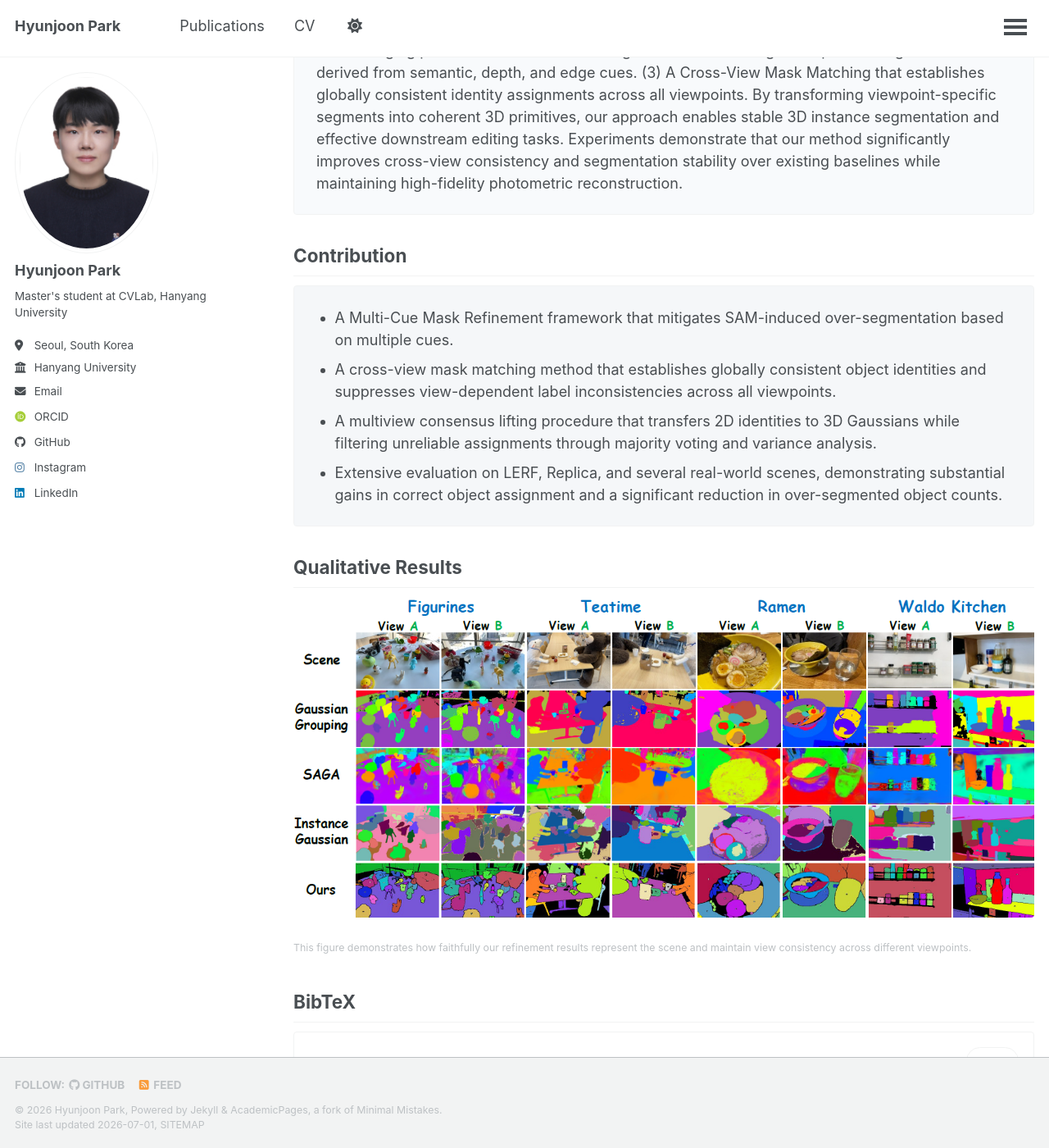
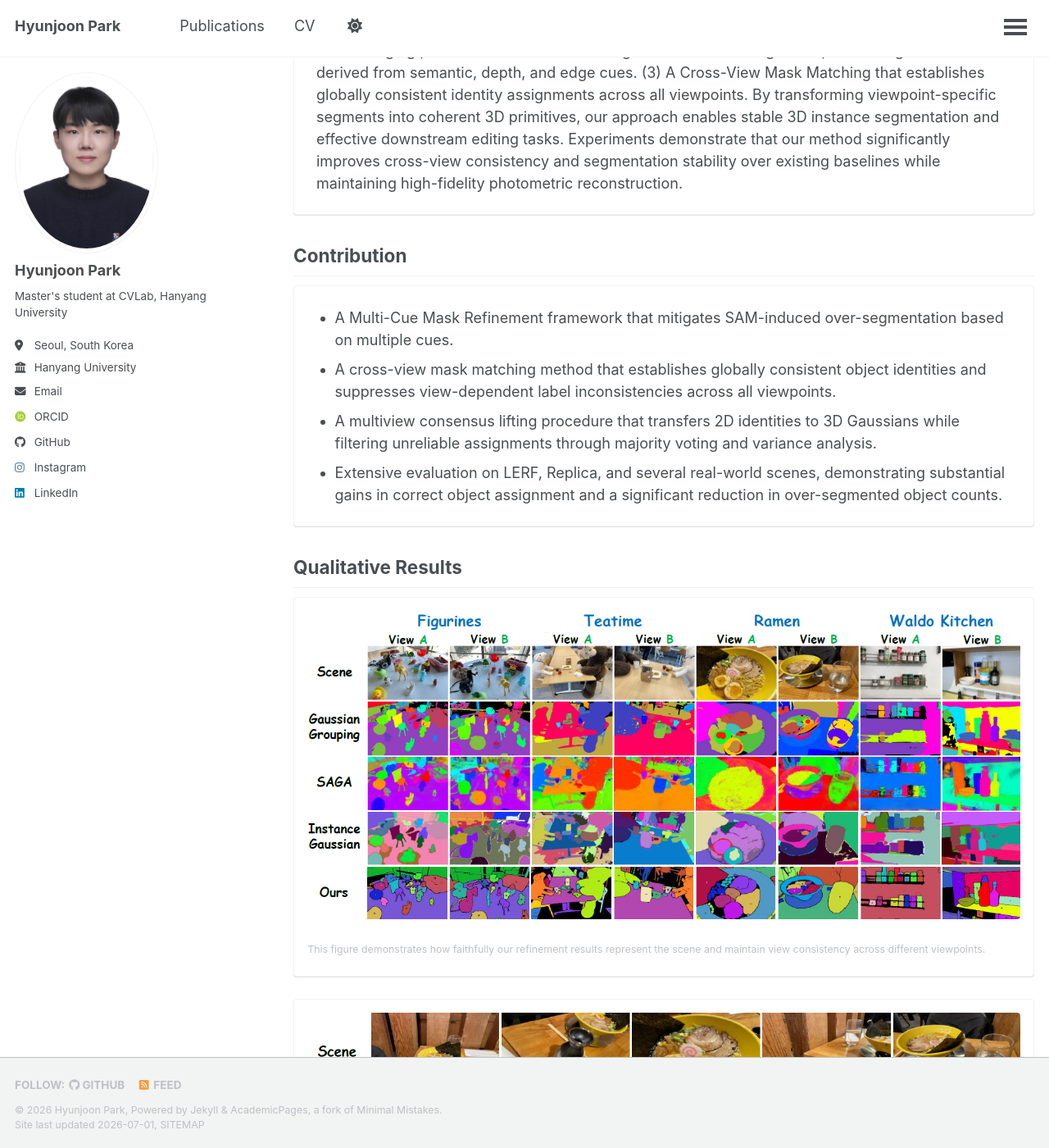
Before and after one commit to hjpark83/hjpark83.github.io, a Jekyll site: the page built from _publications/2026-04-01-Consistent Scene Understanding in 3D Gaussian Splatting via Multi-Cue Mask Refinement.md, in a window 1280 px wide and 1400 px high, scrolled down 1434 px. Shown: the whole window at 82% size. Built offline with Jekyll 4.4.1, drawn with Linux system fonts in a browser that asks for light colours; some web fonts are replaced; a script that is not in the unit is left out; some of the changed text lies outside the part shown.

Commit message:
revise publication sections

```diff
--- a/_layouts/single.html
+++ b/_layouts/single.html
@@ -122,23 +122,45 @@
             {% assign qualitative_items = page.qualitative_result | split: '|||' %}
           {% endif %}
 
+          {% assign qualitative_markup = '' %}
           {% if qualitative_items %}
-            <h2 class="publication-page__section-title">Qualitative Results</h2>
-            <div class="publication__media publication__media--qualitative">
             {% for item in qualitative_items %}
               {% assign qualitative_src = item.image | default: item.src | default: item.url | default: item %}
               {% assign qualitative_alt = item.alt | default: 'Qualitative result figure' %}
               {% assign qualitative_caption = item.caption %}
+              {% assign qualitative_is_external = false %}
+              {% assign qualitative_file_exists = false %}
+
               {% if qualitative_src %}
-                  <figure class="publication__media-item">
+                {% if qualitative_src contains '://' %}
+                  {% assign qualitative_is_external = true %}
+                {% else %}
+                  {% assign qualitative_static_file = site.static_files | where: 'path', qualitative_src | first %}
+                  {% if qualitative_static_file %}
+                    {% assign qualitative_file_exists = true %}
+                  {% endif %}
+                {% endif %}
+              {% endif %}
+
+              {% if qualitative_is_external or qualitative_file_exists %}
+                {% capture qualitative_markup %}
+                  {{ qualitative_markup }}
+                  <figure class="publication__media-item publication__media-item--card">
                     <img
-                      src="{% if qualitative_src contains '://' %}{{ qualitative_src }}{% else %}{{ qualitative_src | prepend: base_path }}{% endif %}"
+                      src="{% if qualitative_is_external %}{{ qualitative_src }}{% else %}{{ qualitative_src | prepend: base_path }}{% endif %}"
                       alt="{{ qualitative_alt }}"
                       class="publication__media-image">
                     {% if qualitative_caption %}<figcaption>{{ qualitative_caption }}</figcaption>{% endif %}
                   </figure>
+                {% endcapture %}
               {% endif %}
             {% endfor %}
+          {% endif %}
+
+          {% if qualitative_markup != '' %}
+            <h2 class="publication-page__section-title">Qualitative Results</h2>
+            <div class="publication__media publication__media--qualitative">
+              {{ qualitative_markup }}
             </div>
           {% endif %}
 
@@ -147,31 +169,32 @@
             <h2 class="publication-page__section-title">BibTeX</h2>
             <div class="publication-page__bibtex">
               <div class="publication-page__bibtex-toolbar">
+                <span class="publication-page__bibtex-label">bibtex</span>
                 <button type="button" id="{{ bibtex_id }}-copy" class="publication-page__copy-button">Copy</button>
               </div>
-              <textarea
-                id="{{ bibtex_id }}"
-                class="publication-page__bibtex-text"
-                readonly
-                spellcheck="false">{{ page.bibtex | strip }}</textarea>
+              <pre id="{{ bibtex_id }}" class="publication-page__bibtex-block"><code>{{ page.bibtex | strip | escape }}</code></pre>
             </div>
             <script>
               (function () {
-                var textarea = document.getElementById('{{ bibtex_id }}');
+                var codeBlock = document.getElementById('{{ bibtex_id }}');
                 var button = document.getElementById('{{ bibtex_id }}-copy');
 
-                if (!textarea || !button) return;
+                if (!codeBlock || !button) return;
 
                 button.addEventListener('click', async function () {
-                  textarea.focus();
-                  textarea.select();
-                  textarea.setSelectionRange(0, textarea.value.length);
+                  var codeText = codeBlock.textContent;
 
                   try {
                     if (navigator.clipboard && window.isSecureContext) {
-                      await navigator.clipboard.writeText(textarea.value);
+                      await navigator.clipboard.writeText(codeText);
                     } else {
+                      var selection = window.getSelection();
+                      var range = document.createRange();
+                      range.selectNodeContents(codeBlock);
+                      selection.removeAllRanges();
+                      selection.addRange(range);
                       document.execCommand('copy');
+                      selection.removeAllRanges();
                     }
 
                     button.textContent = 'Copied';
--- a/_publications/2026-04-01-Consistent Scene Understanding in 3D Gaussian Splatting via Multi-Cue Mask Refinement.md
+++ b/_publications/2026-04-01-Consistent Scene Understanding in 3D Gaussian Splatting via Multi-Cue Mask Refinement.md
@@ -28,6 +27,9 @@
   - image: "/images/ICPR_qualitative.png"
     alt: "Qualitative results for multi-cue mask refinement"
     caption: "This figure demonstrates how faithfully our refinement results represent the scene and maintain view consistency across different viewpoints."
+  - image: "/images/ICPR_consistency.png"
+    alt: "Qualitative Comparison of View consistency"
+    caption: "Compared to the baseline (GaussianGrouping), which exhibits over-segmentation and inconsistent object identities across different views, our approach successfully produces coherent, view-consistent object masks across changing viewpoints."
 bibtex: |
   @inproceedings{park2026consistent,
     title={Consistent Scene Understanding in 3D Gaussian Splatting via Multi-Cue Mask Refinement},
--- a/_sass/layout/_page.scss
+++ b/_sass/layout/_page.scss
@@ -353,13 +353,17 @@
 
 .publication-page__section-title {
   margin-top: 2rem;
+  padding-bottom: 0.45rem;
+  border-bottom: 1px solid var(--global-border-color);
+  font-size: $type-size-4;
 }
 
 .publication-page__abstract {
   padding: 1.35rem 1.5rem;
   border: 1px solid var(--global-border-color);
   border-radius: $border-radius;
-  background: rgba(36, 88, 166, 0.03);
+  background: var(--global-bg-color);
+  box-shadow: $box-shadow;
 }
 
 .publication-page__abstract p:last-child {
@@ -370,7 +374,8 @@
   padding: 1.35rem 1.5rem;
   border: 1px solid var(--global-border-color);
   border-radius: $border-radius;
-  background: rgba(23, 59, 114, 0.04);
+  background: var(--global-bg-color);
+  box-shadow: $box-shadow;
 }
 
 .publication-page__contribution p:last-child {
@@ -390,30 +395,52 @@
   margin-top: 0.5rem;
 }
 
-.publication-page__bibtex {
-  margin-top: 0.5rem;
-  padding: 1rem;
+.publication__media-item--card {
+  padding: 0.9rem;
   border: 1px solid var(--global-border-color);
   border-radius: $border-radius;
   background: var(--global-bg-color);
+  box-shadow: $box-shadow;
+}
+
+.publication-page__bibtex {
+  margin-top: 0.5rem;
+  border: 1px solid var(--global-border-color);
+  border-radius: $border-radius;
+  background: var(--global-code-background-color);
+  box-shadow: $box-shadow;
 }
 
 .publication-page__bibtex-toolbar {
   display: flex;
-  justify-content: flex-end;
-  margin-bottom: 0.75rem;
+  align-items: center;
+  justify-content: space-between;
+  padding: 0.75rem 0.9rem;
+  border-bottom: 1px solid var(--global-border-color);
+  background: rgba(127, 127, 127, 0.08);
+}
+
+.publication-page__bibtex-label {
+  font-family: $sans-serif-narrow;
+  font-size: $type-size-7;
+  font-weight: 700;
+  letter-spacing: 0.04em;
+  text-transform: uppercase;
+  color: var(--global-text-color-light);
 }
 
 .publication-page__copy-button {
-  display: inline-block;
-  padding: 0.45rem 0.85rem;
+  display: inline-flex;
+  align-items: center;
+  justify-content: flex-end;
+  padding: 0.3rem 0.75rem;
   font-family: $sans-serif;
   font-size: $type-size-7;
   font-weight: bold;
   color: var(--global-text-color);
-  background: var(--global-bg-color);
+  background: transparent;
   border: 1px solid var(--global-border-color);
-  border-radius: 999px;
+  border-radius: 0.45rem;
   cursor: pointer;
   transition: $global-transition;
 
@@ -424,19 +451,21 @@
   }
 }
 
-.publication-page__bibtex-text {
+.publication-page__bibtex-block {
+  margin: 0;
+  padding: 1rem 1.1rem 1.15rem;
+  overflow-x: auto;
+  font-family: $monospace;
+  font-size: $type-size-7;
+  line-height: 1.7;
+  color: var(--global-code-text-color);
+  background: transparent;
+}
+
+.publication-page__bibtex-block code {
   display: block;
-  width: 100%;
-  min-height: 14rem;
-  padding: 1rem;
-  font-family: Monaco, Consolas, "Lucida Console", monospace;
-  font-size: $type-size-7;
-  line-height: 1.6;
-  color: var(--global-text-color);
-  background: rgba(36, 88, 166, 0.03);
-  border: 1px solid var(--global-border-color);
-  border-radius: $border-radius;
-  resize: vertical;
+  white-space: pre;
+  color: inherit;
 }
 
 .page__hero {
```
Also changed, not shown: other parts of _publications/2026-04-01-Consistent Scene Understanding in 3D Gaussian Splatting via Multi-Cue Mask Refinement.md (+0 -1 lines), _publications/2026-06-17-High-Resolution Artwork Outpainting with Global Blueprint Guidance and Layout Control.md (+7 -4 lines), images/ICPR_consistency.png (added), 2 other files. Lines whose indentation alone changed are shown as unchanged.
